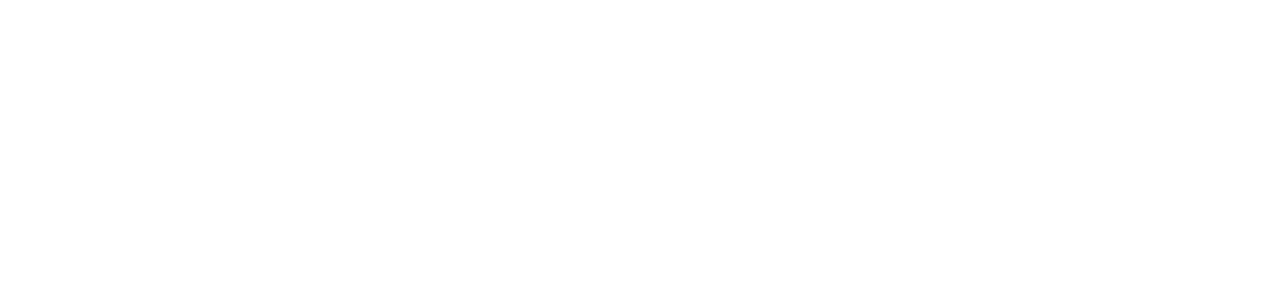
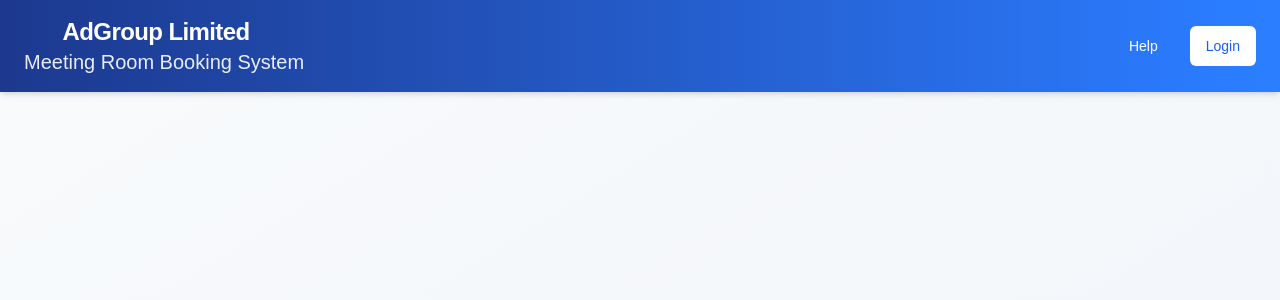
Before and after one commit to Billy272/next_test, a Next.js app in the folder mrbs-ui/: page / in a window 1280 px wide. Shown: the top 300 px of the page. Built offline with nearby package versions, Linux system fonts and the light colour scheme.

Commit message:
refactor page layout; replace button icons with a header and improve styling

```diff
--- a/mrbs-ui/app/page.tsx
+++ b/mrbs-ui/app/page.tsx
@@ -4,28 +4,20 @@
 
 export default function Page() {
   return (
-    <div className="flex flex-col items-center justify-center h-screen space-y-4">
-      <Button variant="default" size="default" asChild>
-        <ArrowLeft />
-      </Button>
-      <Button variant="default" size="default" asChild>
-        <ArrowRight />
-      </Button>
-      <Button variant="default" size="default" asChild>
-        <Calendar />
-      </Button>
-      <Button variant="default" size="default" asChild>
-        <Clock />
-      </Button>
-      <Button variant="default" size="default" asChild>
-        <MapPin />
-      </Button>
-      <Button variant="default" size="default" asChild>
-        <Users />
-      </Button>
-      <Button variant="default" size="default" asChild>
-        <Plus />
-      </Button>
+    <div className="min-h-screen flex flex-col bg-gradient-to-br from-slate-50 to-slate-100">
+      {/* Header */}
+      <header className="bg-gradient-to-r from-blue-900 to-blue-500 text-white shadow-md">
+        <div className="container mx-auto px-6 py-4 flex justify-between items-center" >
+          <div className="flex flex-col items-center space-x-4">
+            <h1 className="text-2xl font-semibold tracking-tight">AdGroup Limited</h1>
+            <h2 className="text-xl font-regular opacity-90">Meeting Room Booking System</h2>
+          </div>
+          <div className="flex items-center gap-4" >
+            <Button variant="ghost" className="text-white hover:bg-blue-700 hover:text-white" >Help</Button>
+            <Button className="bg-white text-blue-600 hover:bg-blue-50" >Login</Button>
+          </div>
+        </div>
+      </header>
     </div>
   );
 }
```
